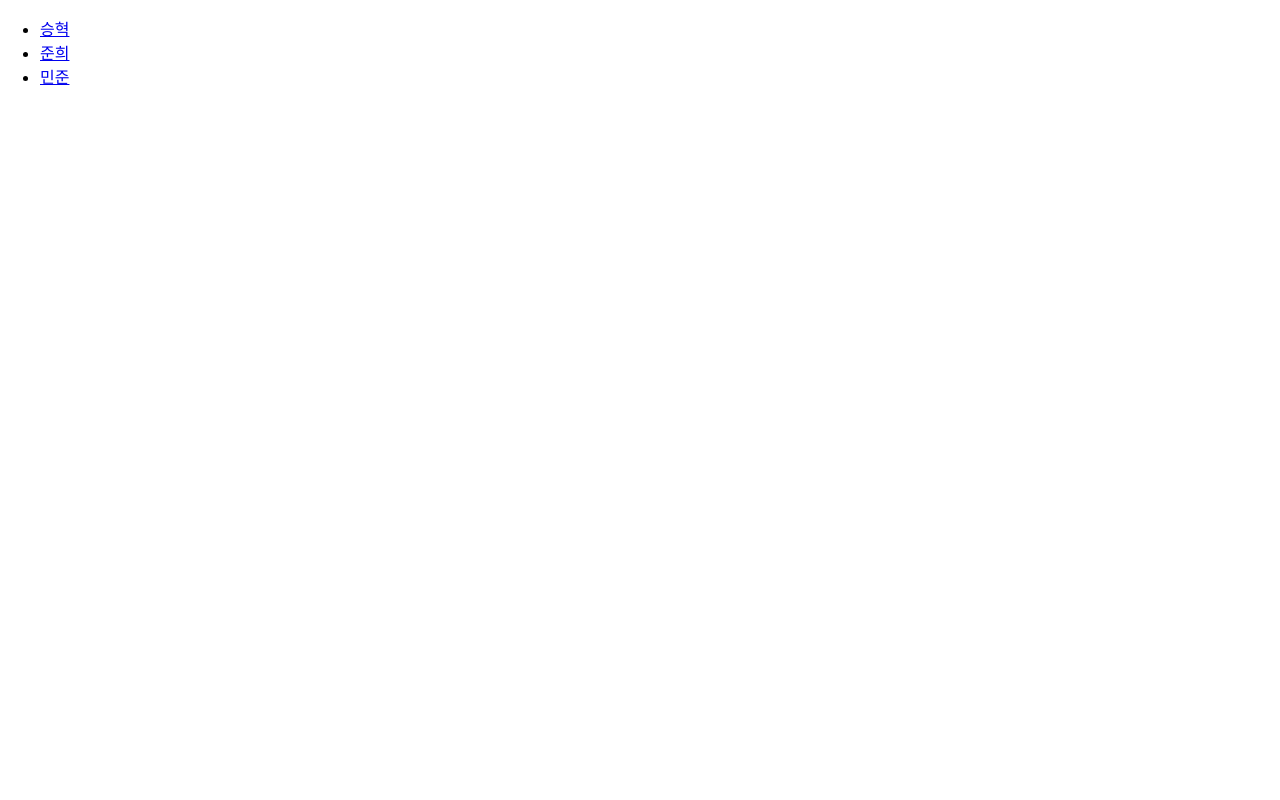
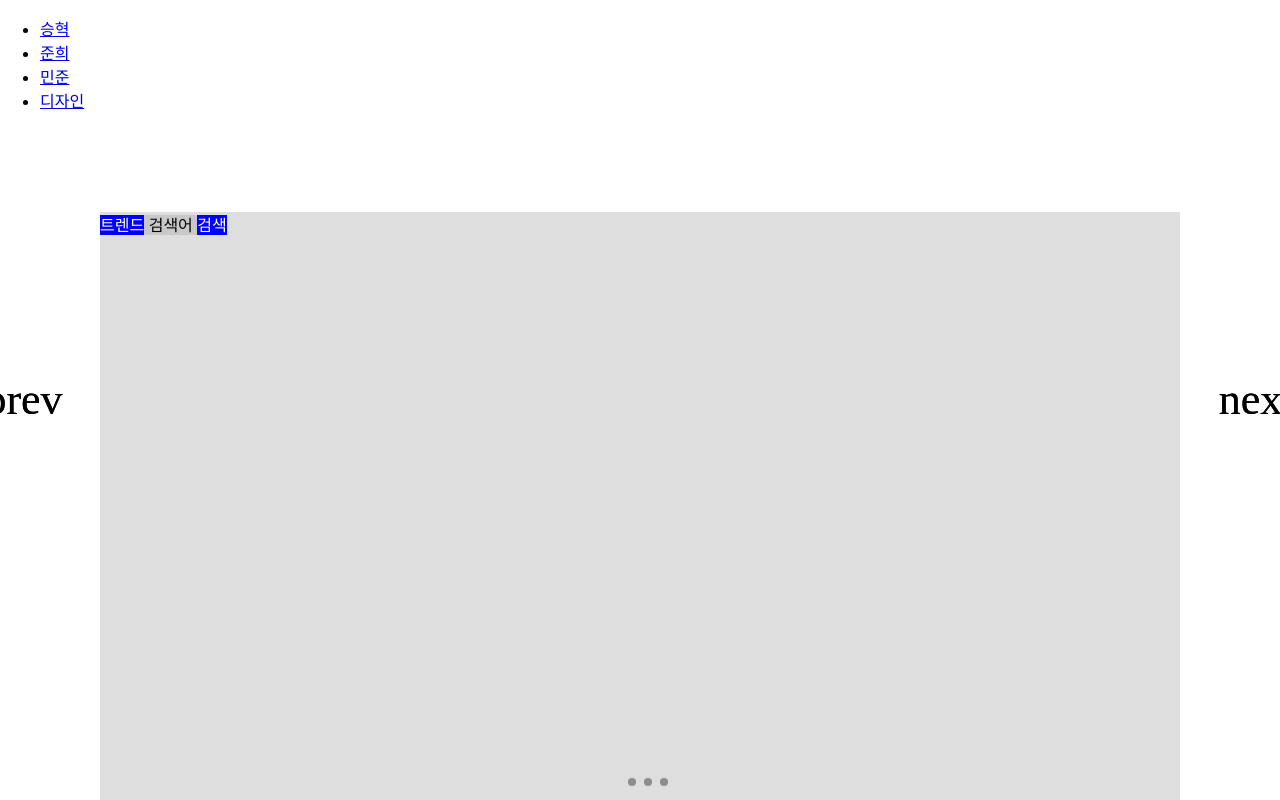
Before and after one commit to VanSubstance/ourtube, a React (Create React App) app in the folder front/: page /design in a window 1280 px wide. Shown: the top 800 px of the page. Built offline with nearby package versions, Linux system fonts and the light colour scheme; the HTML template or start-up script is replaced by a standard one.

Commit message:
Studying
+ 컴포넌트 분리 연습
+ 스와이퍼 연습

```diff
--- a/front/src/App.js
+++ b/front/src/App.js
@@ -3,6 +3,7 @@ import './App.css';
 
 import { BrowserRouter as Router, Route, Link } from 'react-router-dom';
 import { Home, About, User } from './Yang';
+import { MainPage } from './Design';
 
 class App extends Component {
 
@@ -21,12 +22,16 @@ class App extends Component {
               <li>
                 <Link to="/user">민준</Link>
               </li>
+              <li>
+                <Link to = "/design">디자인</Link>
+              </li>
             </ul>
           </nav>
 
           <Route exact path='/' component={Home}/>
           <Route path='/about' component={About}/>
           <Route path='/user' component={User}/>
+          <Route path = '/design' component = {MainPage}/>
         </div>
       </Router>
     );
--- /dev/null
+++ b/front/src/Design/Comps/CtgrResults.js
@@ -0,0 +1,45 @@
+import React, { Component } from 'react';
+import { Swiper, SwiperSlide } from 'swiper/react';
+import SwiperCore, { Navigation, Pagination, Autoplay } from 'swiper';
+import 'swiper/components/navigation/navigation.scss';
+import 'swiper/components/pagination/pagination.scss';
+
+import CtgrThumbnail from './CtgrThumbnail';
+
+SwiperCore.use([Navigation, Pagination, Autoplay]);
+class CtgrResults extends Component {
+
+    state = {
+    }
+
+    render() {
+        return (
+            <div>
+                <Swiper
+                    spaceBetween={50}
+                    slidesPerView={1}
+                    onSlideChange={() => console.log('slide change')}
+                    navigation
+                    pagination={{ clickable: true }}
+                    loop={true}
+
+                >
+                    <SwiperSlide>
+                        <CtgrThumbnail></CtgrThumbnail>
+                    </SwiperSlide>
+                    <SwiperSlide>
+                        <CtgrThumbnail></CtgrThumbnail>
+                    </SwiperSlide>
+                    <SwiperSlide>
+                        <CtgrThumbnail></CtgrThumbnail>
+                    </SwiperSlide>
+                    <SwiperSlide>
+                        <CtgrThumbnail></CtgrThumbnail>
+                    </SwiperSlide>
+                </Swiper>
+            </div>
+        );
+    }
+}
+
+export default CtgrResults;
--- /dev/null
+++ b/front/src/Design/Comps/CtgrThumbnail.js
@@ -0,0 +1,24 @@
+import React, { Component } from 'react';
+
+class CtgrThumbnail extends Component {
+
+    state = {
+        ex01: {
+            width: "100px",
+            height: "100px",
+            background: "#000000",
+            color: "#FFFFFF",
+        }
+    }
+    render () {
+        return (
+            <div
+                className = "CtgrThumbnail"
+                style={this.state.ex01}>
+                    카테고리
+            </div>
+        );
+    }
+}
+
+export default CtgrThumbnail;
--- /dev/null
+++ b/front/src/Design/Comps/SearchModule.js
@@ -0,0 +1,45 @@
+import React, { Component } from 'react';
+import CtgrResults from './CtgrResults';
+
+class SearchModule extends Component {
+
+    state = {
+        outside: {
+            margin: "100px",
+            background: "#DEDEDE",
+        },
+        searchBar: {
+            width: "180px",
+            height: "40px",
+            background: "#c8c8c8",
+            display: "inline",
+        },
+        logo: {
+            width: "40px",
+            height: "40px",
+            background: "blue",
+            color: "white",
+            display: "inline",
+        }
+
+    }
+    render () {
+        return (
+            <div
+                className = "SearchModule"
+                style = {this.state.outside}>
+                <div
+                    style = {this.state.logo}>
+                    {this.props.searchType}
+                </div>
+                <div style = {this.state.searchBar}> 검색어 </div>
+                <div style = {this.state.logo}> 검색 </div>
+                <CtgrResults>
+
+                </CtgrResults>
+            </div>
+        );
+    }
+}
+
+export default SearchModule;
--- /dev/null
+++ b/front/src/Design/Comps/index.js
@@ -0,0 +1,2 @@
+export { default as CtgrThumbnail } from './CtgrThumbnail';
+export { default as SearchModule } from './SearchModule';
--- /dev/null
+++ b/front/src/Design/MainPage.js
@@ -0,0 +1,30 @@
+import React, { Component } from 'react';
+import { SearchModule } from './Comps';
+
+class MainPage extends Component {
+
+    state = {
+        ex01: {
+            width: "100px",
+            height: "100px",
+            background: "#000000",
+            margin: "100px 0 0 100px",
+        }
+    }
+    render () {
+        return (
+            <div>
+                <SearchModule searchType = "트렌드">
+
+                </SearchModule>
+
+                <SearchModule searchType = "올타임">
+
+                </SearchModule>
+
+            </div>
+        );
+    }
+}
+
+export default MainPage;
--- /dev/null
+++ b/front/src/Design/index.js
@@ -0,0 +1 @@
+export { default as MainPage } from './MainPage';
```
Also changed, not shown: 1 other file (tests, documents, lock files or other folders).
